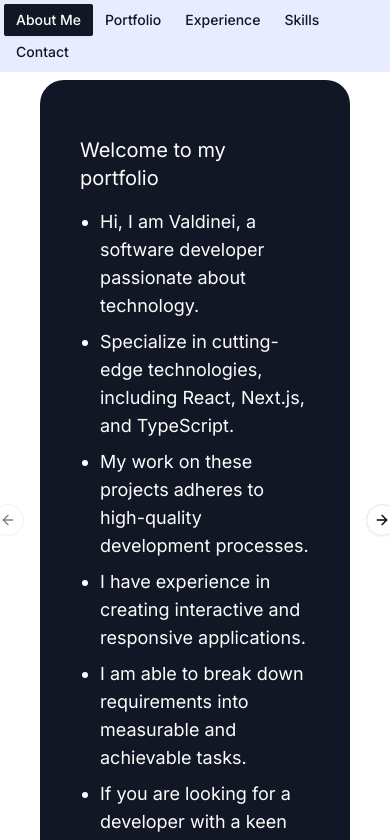
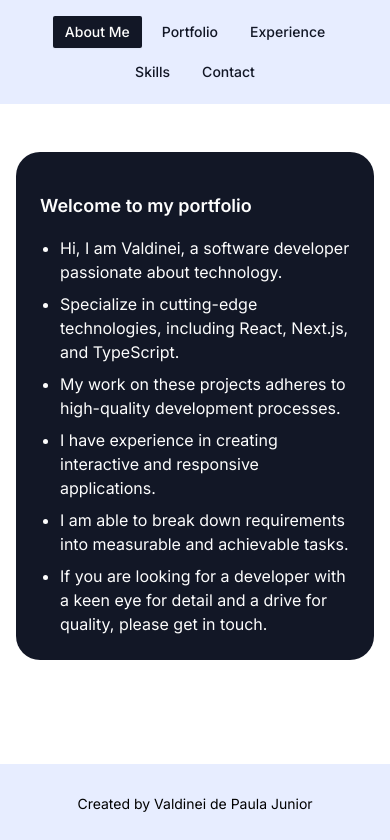
Before and after one commit to ValdineiJunior/valdinei-junior-landing-page, a Next.js app: page / in a window 390 px wide. Shown: the top 840 px of the page. Built offline with nearby package versions, Linux system fonts and the light colour scheme.

Commit message:
feat: improve responsivity

```diff
--- a/app/page.tsx
+++ b/app/page.tsx
@@ -5,35 +5,47 @@ export default function Home() {
   return (
     <Tabs defaultValue="about" className="flex min-h-screen flex-col">
       <header className="sticky top-0 z-50 w-full bg-lightBlue">
-        <div className="mx-auto w-full max-w-7xl">
-          <TabsList>
-            <TabsTrigger value="about">About Me</TabsTrigger>
-            <TabsTrigger value="portfolio">Portfolio</TabsTrigger>
-            <TabsTrigger value="experience">Experience</TabsTrigger>
-            <TabsTrigger value="skills">Skills</TabsTrigger>
-            <TabsTrigger value="contact">Contact</TabsTrigger>
+        <div className="mx-auto w-full max-w-7xl px-4 sm:px-6 lg:px-8">
+          <TabsList className="flex w-full flex-wrap justify-center gap-2 py-4">
+            <TabsTrigger value="about" className="text-sm sm:text-base">
+              About Me
+            </TabsTrigger>
+            <TabsTrigger value="portfolio" className="text-sm sm:text-base">
+              Portfolio
+            </TabsTrigger>
+            <TabsTrigger value="experience" className="text-sm sm:text-base">
+              Experience
+            </TabsTrigger>
+            <TabsTrigger value="skills" className="text-sm sm:text-base">
+              Skills
+            </TabsTrigger>
+            <TabsTrigger value="contact" className="text-sm sm:text-base">
+              Contact
+            </TabsTrigger>
           </TabsList>
         </div>
       </header>
-      <main className="mx-auto w-full flex-1 px-10">
-        <TabsContent value="about">
+      <main className="mx-auto w-full flex-1 px-4 py-8 sm:px-6 lg:px-8">
+        <div className="mx-auto max-w-7xl">
+          <TabsContent value="about" className="mt-4">
             <About />
           </TabsContent>
-        <TabsContent value="portfolio">
-          <h1>Portfolio</h1>
+          <TabsContent value="portfolio" className="mt-4">
+            <h1 className="text-2xl font-bold">Portfolio</h1>
           </TabsContent>
-        <TabsContent value="experience">
-          <h1>Experience</h1>
+          <TabsContent value="experience" className="mt-4">
+            <h1 className="text-2xl font-bold">Experience</h1>
           </TabsContent>
-        <TabsContent value="skills">
-          <h1>Skills</h1>
+          <TabsContent value="skills" className="mt-4">
+            <h1 className="text-2xl font-bold">Skills</h1>
           </TabsContent>
-        <TabsContent value="contact">
-          <h1>Contact</h1>
+          <TabsContent value="contact" className="mt-4">
+            <h1 className="text-2xl font-bold">Contact</h1>
           </TabsContent>
+        </div>
       </main>
       <footer className="h-20 content-center bg-lightBlue">
-        <div className="mx-auto w-full max-w-7xl px-1">
+        <div className="mx-auto w-full max-w-7xl px-4 text-center text-sm sm:px-6 sm:text-base lg:px-8">
           Created by Valdinei de Paula Junior
         </div>
       </footer>
--- a/components/About.tsx
+++ b/components/About.tsx
@@ -8,13 +8,15 @@ import {
 
 export const About = () => {
   return (
-    <div>
-      <Carousel>
+    <div className="mx-auto w-full max-w-5xl">
+      <Carousel className="w-full">
         <CarouselContent>
           <CarouselItem>
-            <div className="rounded-3xl bg-darkBlue p-10 text-main-50">
-              <h2 className="py-4 text-xl">Welcome to my portfolio</h2>
-              <ul className="list-disc space-y-2 pl-5 text-lg">
+            <div className="rounded-3xl bg-darkBlue p-6 text-main-50 sm:p-10">
+              <h2 className="py-4 text-lg font-semibold sm:text-xl">
+                Welcome to my portfolio
+              </h2>
+              <ul className="list-disc space-y-2 pl-5 text-base sm:text-lg">
                 <li>
                   Hi, I am Valdinei, a software developer passionate about
                   technology.
@@ -43,9 +45,11 @@ export const About = () => {
             </div>
           </CarouselItem>
           <CarouselItem>
-            <div className="rounded-3xl bg-darkGreen p-10 text-darkBlue">
-              <h2 className="py-4 text-xl">My history</h2>
-              <ul className="list-disc space-y-2 pl-5 text-lg">
+            <div className="rounded-3xl bg-darkGreen p-6 text-darkBlue sm:p-10">
+              <h2 className="py-4 text-lg font-semibold sm:text-xl">
+                My history
+              </h2>
+              <ul className="list-disc space-y-2 pl-5 text-base sm:text-lg">
                 <li>
                   Specialize in cutting-edge technologies, including React,
                   Next.js, and TypeScript.
@@ -70,9 +74,11 @@ export const About = () => {
             </div>
           </CarouselItem>
           <CarouselItem>
-            <div className="rounded-3xl bg-lightBlue p-10 text-darkBlue">
-              <h2 className="py-4 text-xl">My services</h2>
-              <ul className="list-disc space-y-2 pl-5 text-lg">
+            <div className="rounded-3xl bg-lightBlue p-6 text-darkBlue sm:p-10">
+              <h2 className="py-4 text-lg font-semibold sm:text-xl">
+                My services
+              </h2>
+              <ul className="list-disc space-y-2 pl-5 text-base sm:text-lg">
                 <li>
                   Hi, I am Valdinei, a software developer passionate about
                   technology.
@@ -101,8 +107,8 @@ export const About = () => {
             </div>
           </CarouselItem>
         </CarouselContent>
-        <CarouselPrevious />
-        <CarouselNext />
+        <CarouselPrevious className="hidden sm:flex" />
+        <CarouselNext className="hidden sm:flex" />
       </Carousel>
     </div>
   );
```
Lines whose indentation alone changed are shown as unchanged.
